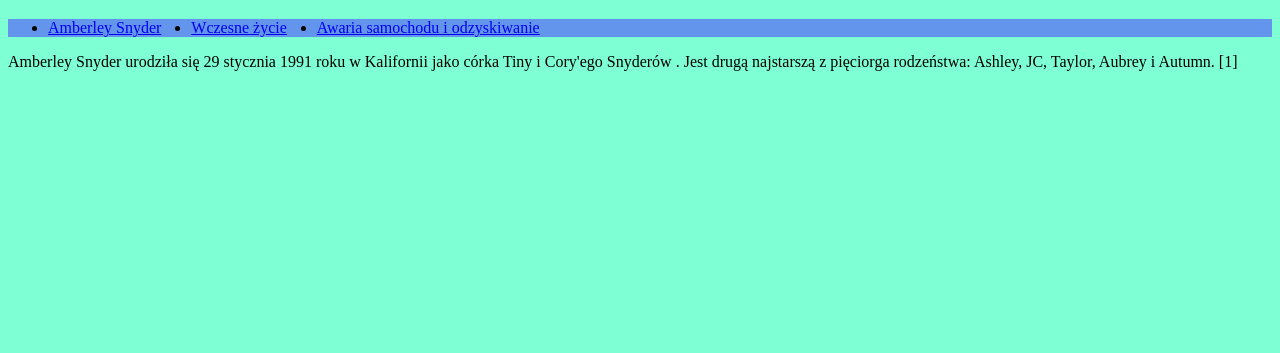
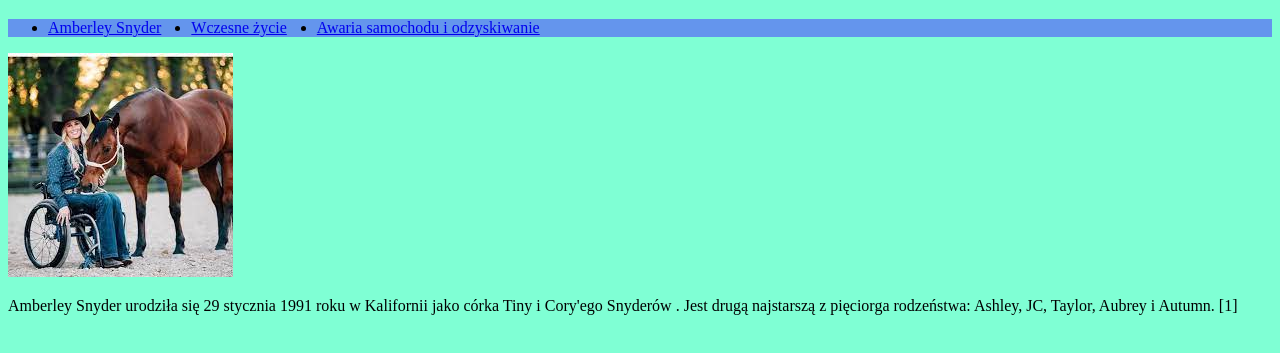
Before and after one commit to Julka-druzyna-JJ/Amberley_Snyder, a plain HTML site: page dwa.html in a window 1280 px wide. Shown: the part 61-414 px from the top of the page. Drawn offline with Linux system fonts and the light colour scheme.

Commit message:
Add files via upload

```diff
--- a/dwa.html
+++ b/dwa.html
@@ -19,6 +19,7 @@
         <li><a href="trzy.html">Awaria samochodu i odzyskiwanie</a></li>
 
     </ul>
+    <img src="amberley.jfif" alt="Amberley Snyder">
     <p>
 
         Amberley Snyder urodziła się 29 stycznia 1991 roku w Kalifornii jako córka Tiny i Cory'ego Snyderów . Jest drugą
```
Also changed, not shown: index.html (+2 -0 lines), trzy.html (+1 -0 lines), amberley.jfif (added).
